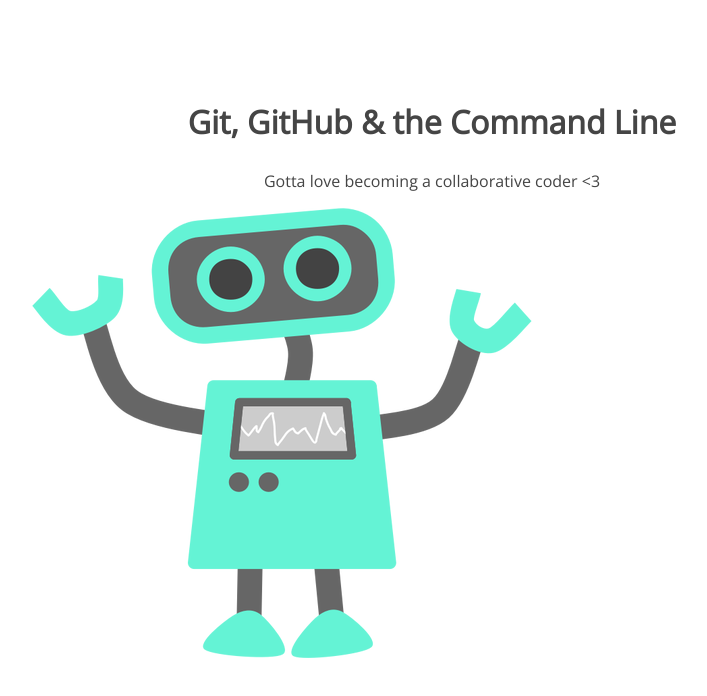
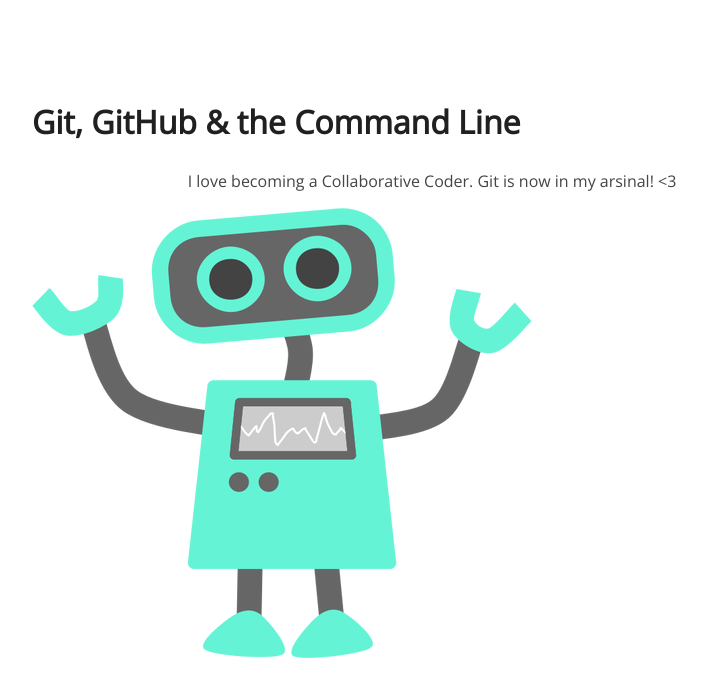
Before and after one commit to rhondaful/105-project, a plain HTML site: page index.html in a window 1280 px wide. Shown: the whole page, without its empty margins (208-915 px from the left). Drawn offline with nearby package versions, Linux system fonts and the light colour scheme.

Commit message:
updated heading intro and color

```diff
--- a/css/style.css
+++ b/css/style.css
@@ -2,7 +2,9 @@
 	width: 800px;
 	margin: 100px auto;
 }
-section h1,
+section h1 {
+	color: #202020;
+}
 section p {
 	text-align: center;
 	color: #454545;
--- a/index.html
+++ b/index.html
@@ -9,7 +9,7 @@
 <body>
 	<section>
 		<h1>Git, GitHub & the Command Line</h1>
-		<p>Gotta love becoming a collaborative coder <3</p>
+		<p>I love becoming a Collaborative Coder. Git is now in my arsinal! <3</p>
 		<img src="img/happy-blue-robot.png">
 	</section>
 </body>
```
